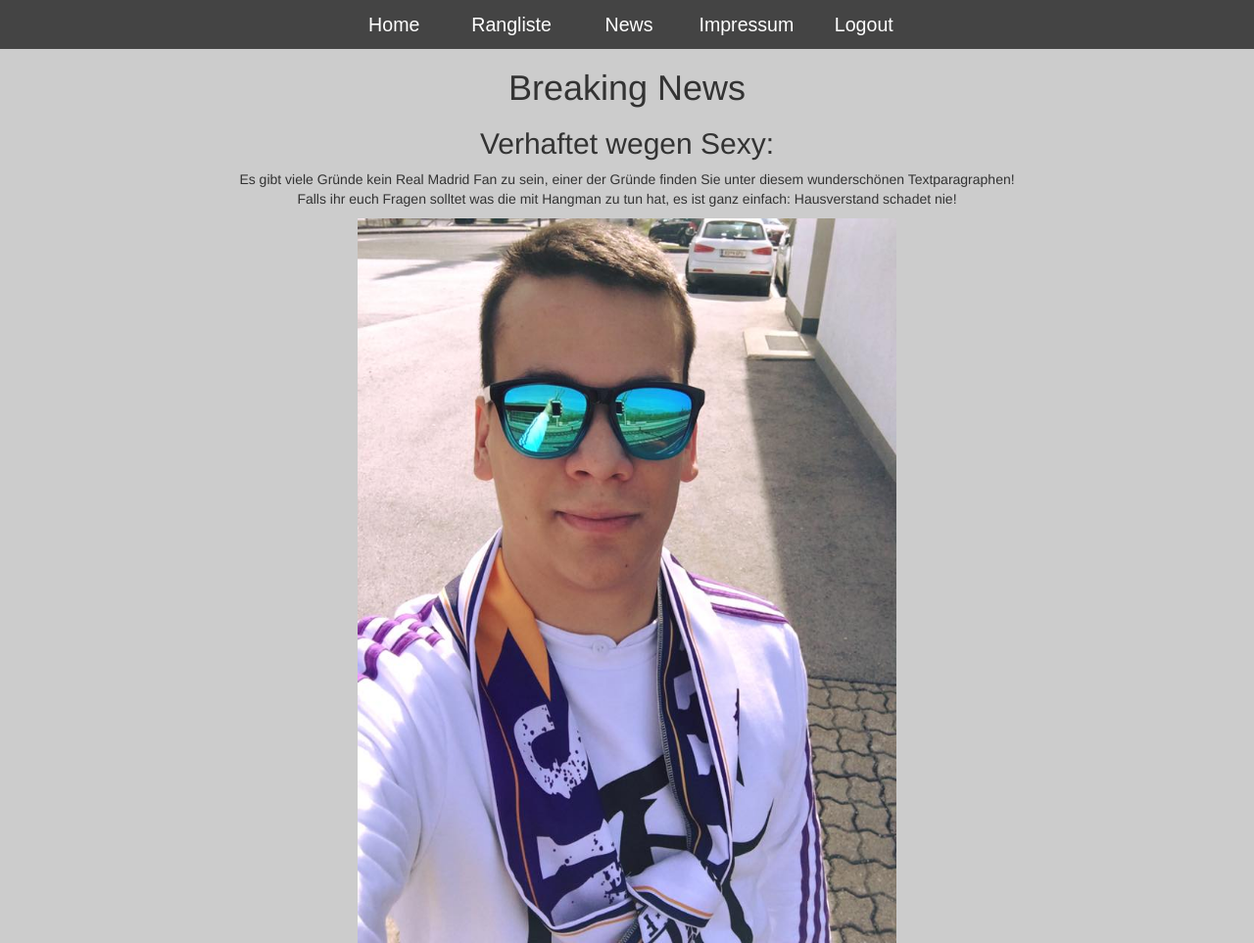
After one commit to martingratt/webproject_semester2, a PHP site: page /news.php in a window 1280 px wide. The commit adds this page. Shown: the whole page at 98% size. Run offline with PHP 8.4, Linux system fonts and the light colour scheme.

Commit message:
Update Verhaftet wegen Sexy

```diff
--- /dev/null
+++ b/hangman/css/navBar.css
@@ -0,0 +1,46 @@
+body {
+    margin: 0;
+    padding: 0;
+    background: #ccc;
+}
+
+.nav ul {
+    list-style: none;
+    background-color: #444;
+    text-align: center;
+    padding: 0;
+    margin: 0;
+}
+.nav li {
+    font-family: 'Oswald', sans-serif;
+    font-size: 1.2em;
+    line-height: 40px;
+    height: 40px;
+    border-bottom: 1px solid #888;
+}
+
+.nav a {
+    text-decoration: none;
+    color: #fff;
+    display: block;
+    transition: 3s background-color;
+}
+
+.nav a:hover {
+    background-color: #005f5f;
+}
+
+@media screen and (min-width: 600px) {
+    .nav li {
+        width: 120px;
+        border-bottom: none;
+        height: 50px;
+        line-height: 50px;
+        font-size: 1.4em;
+    }
+
+    .nav li {
+        display: inline-block;
+        margin-right: -4px;
+    }
+}
--- a/hangman/index.php
+++ b/hangman/index.php
@@ -6,7 +6,9 @@
 
 <!DOCTYPE html>
 <html>
-<head><link rel="stylesheet" href="css/bootstrap.css">
+<head>
+    <link rel="stylesheet" href="css/bootstrap.css">
+
 
 <title>Login Page</title>
 
--- /dev/null
+++ b/hangman/news.php
@@ -0,0 +1,35 @@
+<html>
+<head>
+    <link rel="stylesheet" href="css/bootstrap.css">
+    <link rel="stylesheet" href="css/navBar.css">
+</head>
+<title>News</title>
+<body class="news">
+<header>
+    <div class="nav">
+        <ul>
+            <li class="home"><a href="hangman.php">Home</a></li>
+            <li class="rankedlist"><a class="active" href="RankedList.php">Rangliste</a></li>
+            <li class="news"><a href="news.php">News</a></li>
+            <li class="impressum"><a href="impressum.php">Impressum</a></li>
+            <li class="logout"><a href="logout.php">Logout</a></li>
+        </ul>
+    </div>
+</header>
+<section>
+
+    <div class="text-center">
+        <h1>Breaking News</h1>
+        <h2>Verhaftet wegen Sexy:</h2>
+        <p>Es gibt viele Gründe kein Real Madrid Fan zu sein, einer der Gründe finden Sie unter diesem wunderschönen Textparagraphen!
+        <br>
+    Falls ihr euch Fragen solltet was die mit Hangman zu tun hat, es ist ganz einfach: Hausverstand schadet nie!</p>
+    </div>
+</section>
+<aside>
+    <div class="text-center">
+    <img title="Wahrer Ultra" alt="Wahrer Ultra" src="Images/MartinGatt.jpg" width="550" height="740"/>
+    </div>
+</aside>
+</body>
+</html>
```
Also changed, not shown: hangman/RankedList.php (+19 -0 lines), hangman/hangman.php (+15 -17 lines), hangman/impressum.php (added, +36 -0 lines), hangman/Images/MartinGatt.jpg (added), hangman/Images/karriertesPapier.jpg (added), hangman/css/rankedList.css (added).
